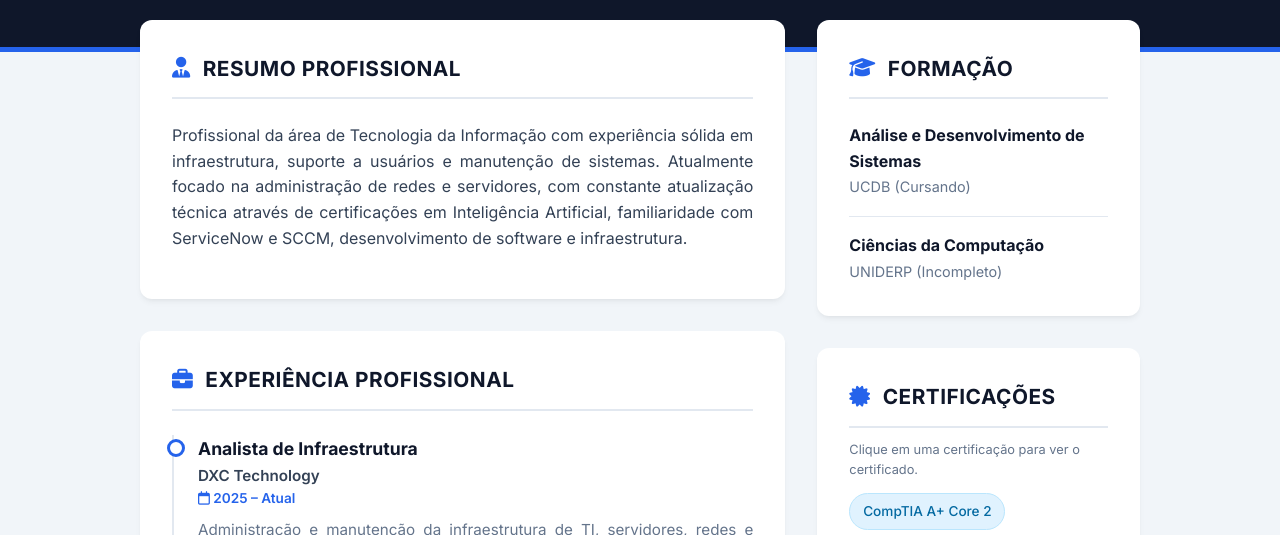
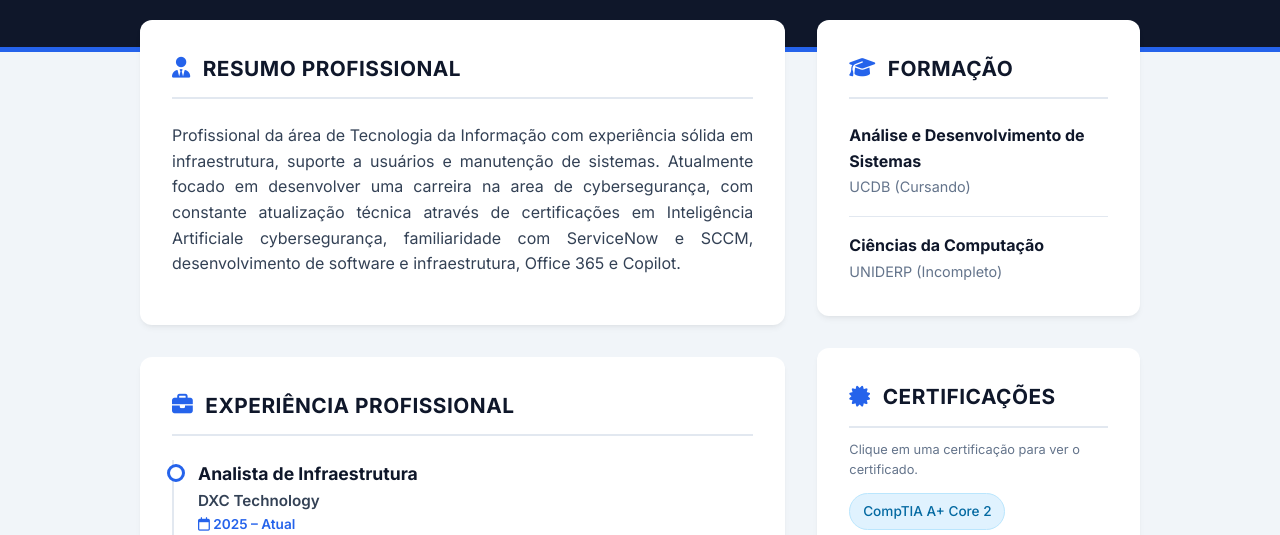
Before and after one commit to MatheusHCBuss/curriculo, a plain HTML site: page curriculo.html in a window 1280 px wide. Shown: the part 232-767 px from the top of the page. Drawn offline with Linux system fonts and the light colour scheme.

Commit message:
Update curriculo.html

```diff
--- a/curriculo.html
+++ b/curriculo.html
@@ -374,7 +374,7 @@
             <div class="section">
                 <h2 class="section-title"><i class="fa-solid fa-user-tie"></i> Resumo Profissional</h2>
                 <p class="summary-text">
-                    Profissional da área de Tecnologia da Informação com experiência sólida em infraestrutura, suporte a usuários e manutenção de sistemas. Atualmente focado na administração de redes e servidores, com constante atualização técnica através de certificações em Inteligência Artificial, familiaridade com ServiceNow e SCCM, desenvolvimento de software e infraestrutura.
+                    Profissional da área de Tecnologia da Informação com experiência sólida em infraestrutura, suporte a usuários e manutenção de sistemas. Atualmente focado em desenvolver uma carreira na area de cybersegurança, com constante atualização técnica através de certificações em Inteligência Artificiale cybersegurança, familiaridade com ServiceNow e SCCM, desenvolvimento de software e infraestrutura, Office 365 e Copilot.
                 </p>
             </div>
 
```
